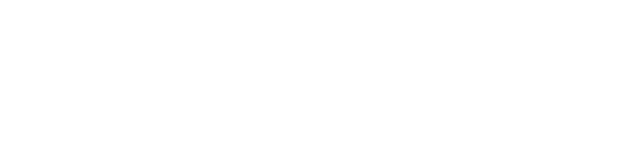
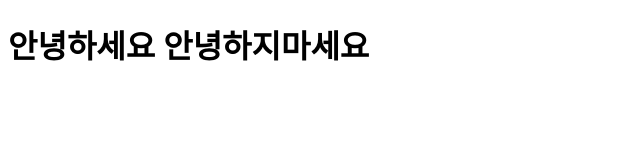
Before and after one commit to trollonion03/KU_CSE_OPENSW, a plain HTML site: page 23-03-28/index.htm in a window 1280 px wide. Shown: the whole page, without its empty margins (0-640 px from the left). Drawn offline with Linux system fonts and the light colour scheme.

Commit message:
[Edit] khe - Add body text

```diff
--- a/23-03-28/index.htm
+++ b/23-03-28/index.htm
@@ -6,6 +6,6 @@
         <title>Page Title</title>
     </head>
     <body>
-
+        <h1>안녕하세요 안녕하지마세요</h1>
     </body>
 </html>
```
